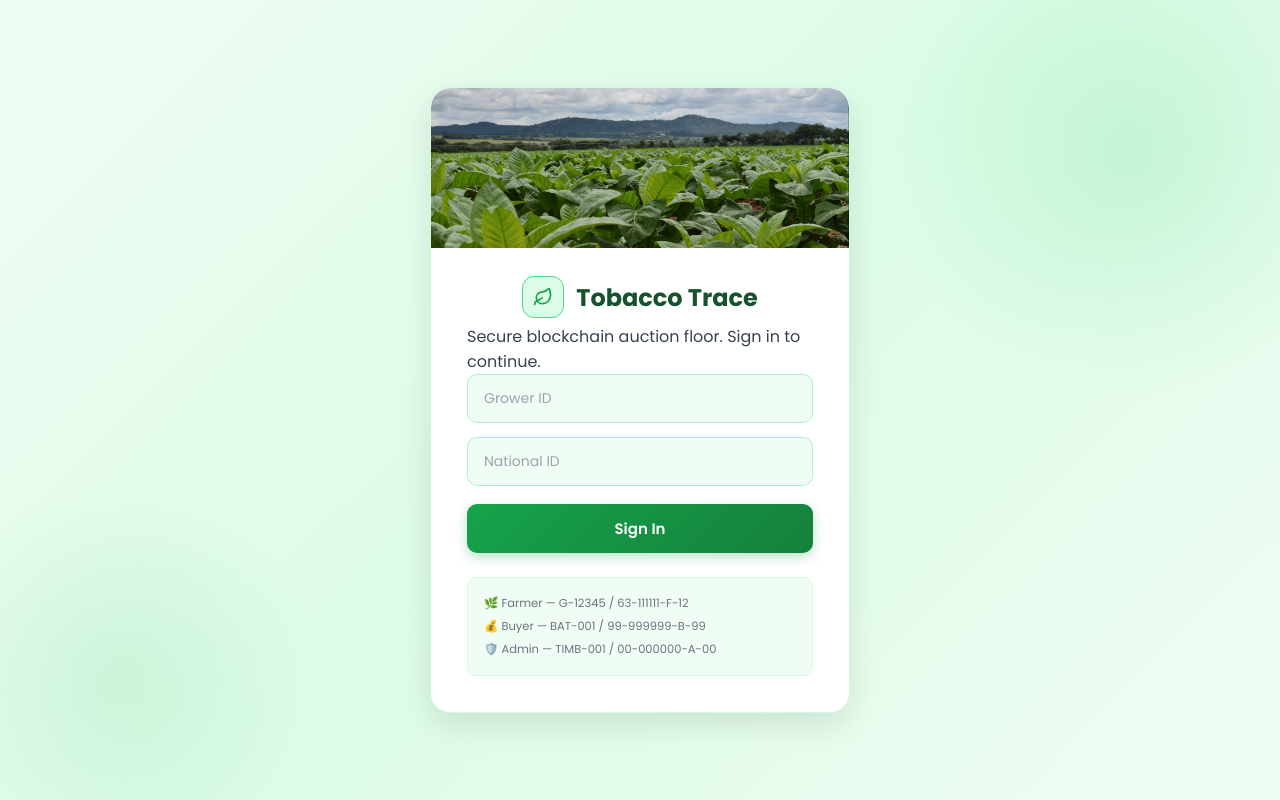
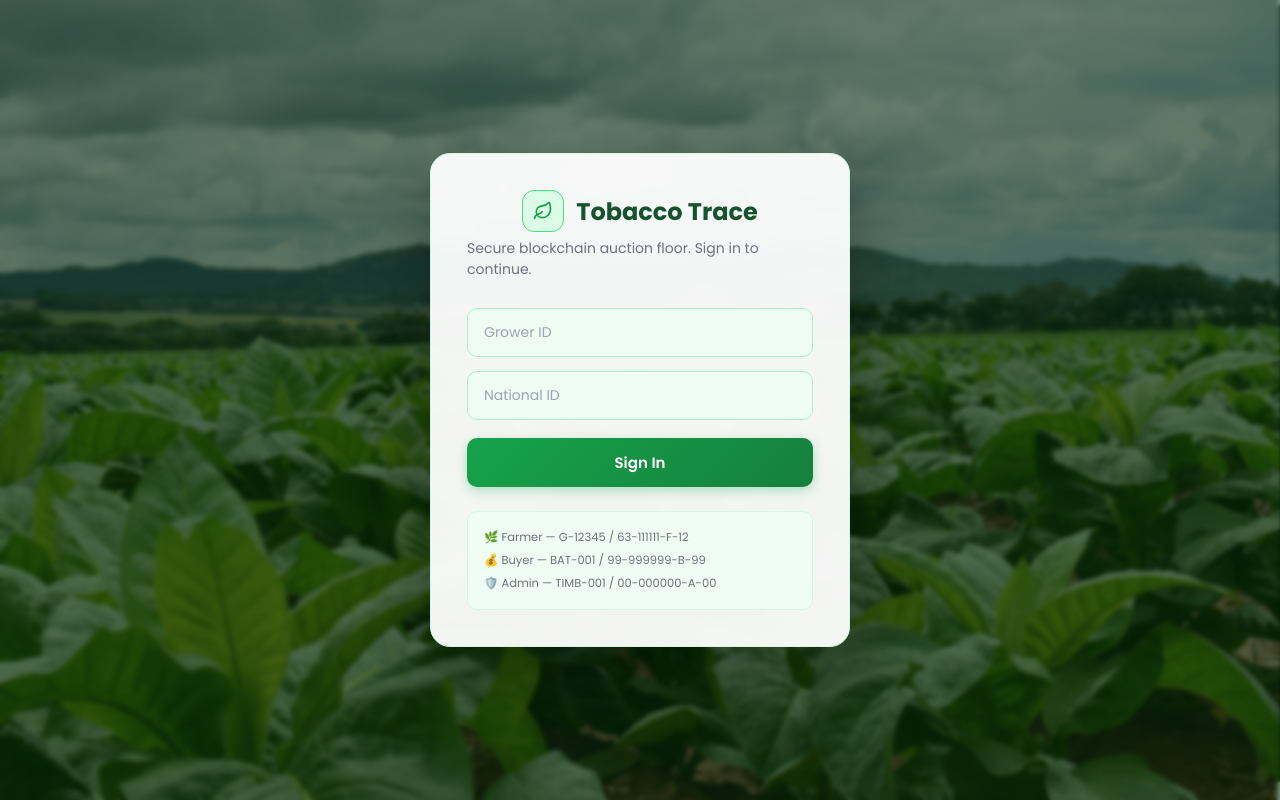
Before and after one commit to Denzelczw/tobacco-trace-frontend, a React (Create React App) app: page / in a window 1280 px wide. Built offline with nearby package versions, Linux system fonts and the light colour scheme.

Commit message:
Tobacco image as login background with dark overlay

```diff
--- a/src/App.css
+++ b/src/App.css
@@ -77,40 +77,37 @@ body {
   display: flex;
   align-items: center;
   justify-content: center;
-  background: linear-gradient(135deg, #f0fdf4 0%, #dcfce7 50%, #f0fdf4 100%);
   padding: 20px;
   position: relative;
   overflow: hidden;
+  background-image: url('./tobacco.png');
+  background-size: cover;
+  background-position: center;
+  background-repeat: no-repeat;
 }
 
 .login-container::before {
   content: '';
   position: absolute;
-  width: 500px; height: 500px;
-  background: radial-gradient(circle, rgba(34,197,94,0.15) 0%, transparent 70%);
-  top: -100px; right: -100px;
-  border-radius: 50%;
+  inset: 0;
+  background: rgba(0, 40, 10, 0.55);
+  backdrop-filter: blur(2px);
+  z-index: 0;
 }
 
-.login-container::after {
-  content: '';
-  position: absolute;
-  width: 400px; height: 400px;
-  background: radial-gradient(circle, rgba(22,163,74,0.1) 0%, transparent 70%);
-  bottom: -80px; left: -80px;
-  border-radius: 50%;
-}
+.login-container::after { display: none; }
 
 .login-card {
-  background: var(--bg-surface);
+  background: rgba(255, 255, 255, 0.95);
   border: 1px solid var(--border);
   border-radius: 20px;
   padding: 44px 40px;
   width: 100%;
   max-width: 420px;
-  box-shadow: var(--shadow-lg);
+  box-shadow: 0 24px 64px rgba(0,0,0,0.3);
   position: relative;
   z-index: 1;
+  backdrop-filter: blur(8px);
 }
 
 .login-card .brand-logo {
--- a/src/App.js
+++ b/src/App.js
@@ -101,15 +101,8 @@ export default function App() {
   if (!user) {
     return (
       <div className="login-container">
-        <div className="login-card" style={{ padding: 0, overflow: 'hidden' }}>
-          {/* Banner image across the top */}
-          <div style={{ width: '100%', height: '160px', overflow: 'hidden', borderRadius: '20px 20px 0 0' }}>
-            <img src={tobaccoImg} alt="Tobacco fields"
-              style={{ width: '100%', height: '100%', objectFit: 'cover', objectPosition: 'center' }} />
-          </div>
-
-          <div style={{ padding: '28px 36px 36px' }}>
-            <div className="brand-logo" style={{ justifyContent: 'center', marginBottom: '6px' }}>
+        <div className="login-card" style={{ padding: '36px' }}>
+          <div className="brand-logo" style={{ justifyContent: 'center', marginBottom: '6px' }}>
             <div className="logo-icon"><Leaf size={20} /></div>
             <h1>Tobacco Trace</h1>
           </div>
@@ -127,7 +120,6 @@ export default function App() {
             <small>💰 Buyer — BAT-001 / 99-999999-B-99</small>
             <small>🛡️ Admin — TIMB-001 / 00-000000-A-00</small>
           </div>
-          </div> {/* end inner padding div */}
         </div>
       </div>
     );
```
